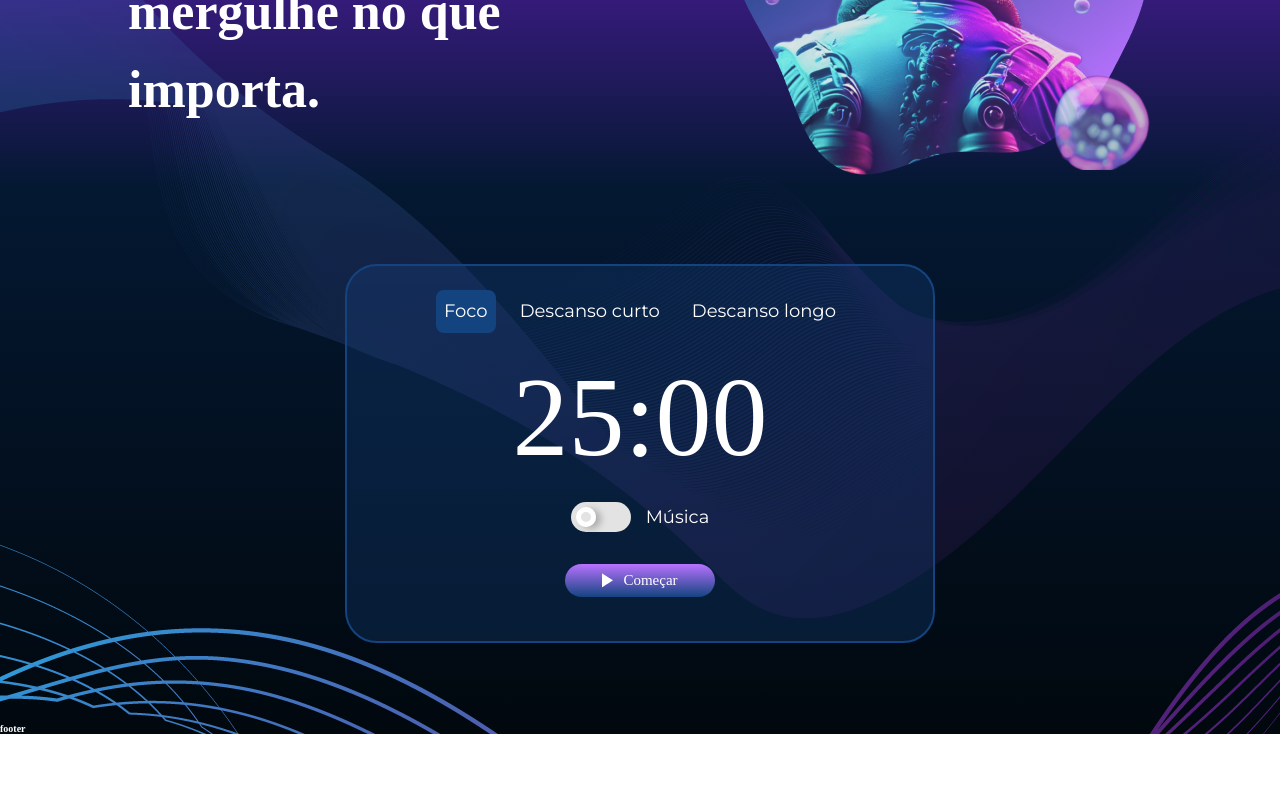
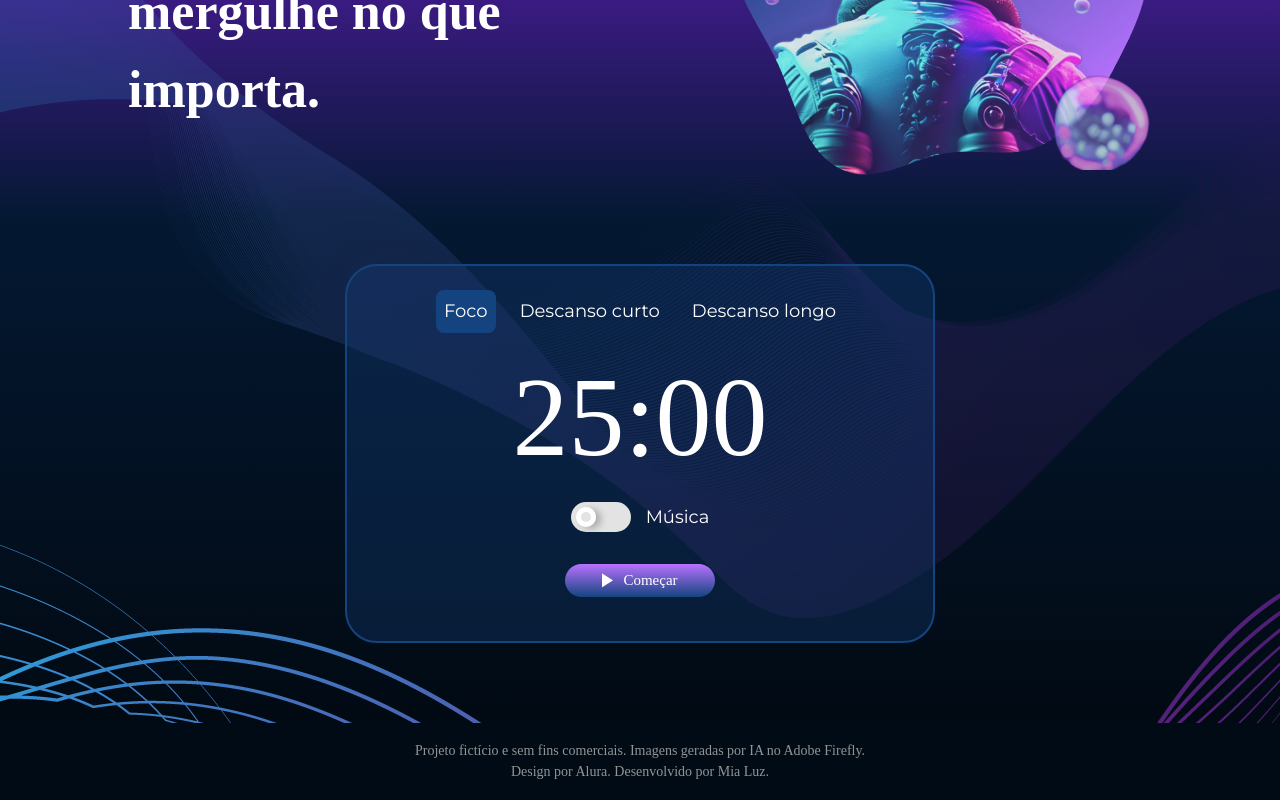
Before and after one commit to mialuzmia/react-fokus, a React (Vite) app: page / in a window 1280 px wide. Shown: the part 328-1128 px from the top of the page. Before the commit the page ends 1062 px from the top, so only its background shows below. Built offline with nearby package versions, Linux system fonts and the light colour scheme; no server answers; a web font is replaced by a local one.

Commit message:
footer altered

```diff
--- a/src/components/Footer.jsx
+++ b/src/components/Footer.jsx
@@ -2,8 +2,11 @@ import styles from '../styles/components/footer.module.scss';
 
 const Footer = () => {
   return (
-    <h3>footer</h3>
-  )
+    <div className={styles.footer__container}>
+       <p>Projeto fictício e sem fins comerciais. Imagens geradas por IA no Adobe Firefly.</p>
+        <p>Design por Alura. Desenvolvido por Mia Luz.</p>
+    </div>
+  );
 }
 
 export default Footer
--- a/src/styles/components/footer.module.scss
+++ b/src/styles/components/footer.module.scss
@@ -0,0 +1,17 @@
+@use '../mixins' as *;
+
+.footer__container{
+  width: 100%;
+  text-align: center;
+  @include flexCenter;
+  flex-direction: column;
+  gap: .5rem;
+
+  background-color: #010B15;
+  padding: 2rem 0;
+
+  p{
+    color: #B6B6B6CC;
+    font-size: 1.4rem;
+  }
+}
```
